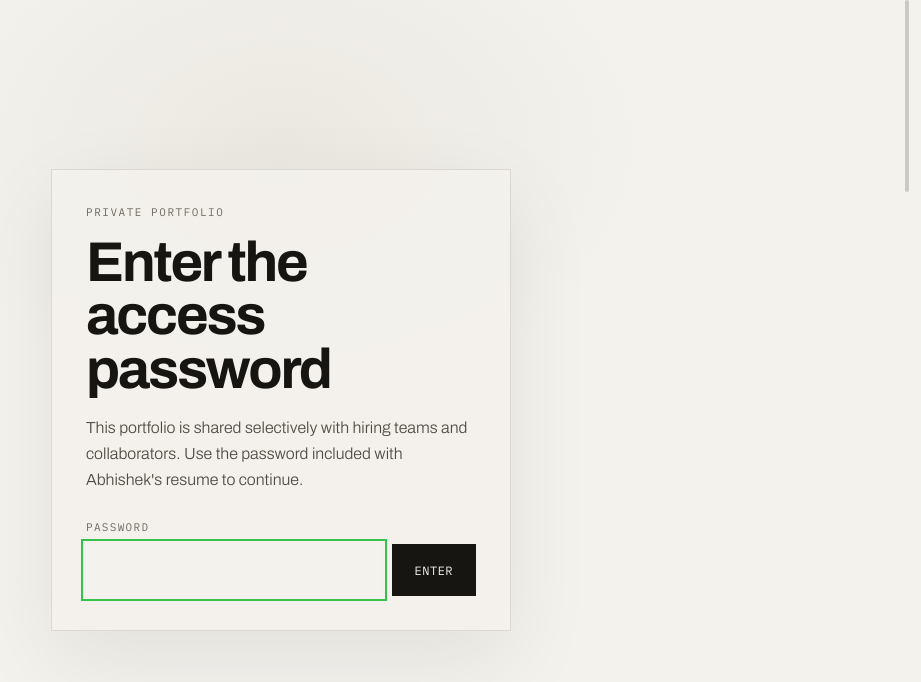
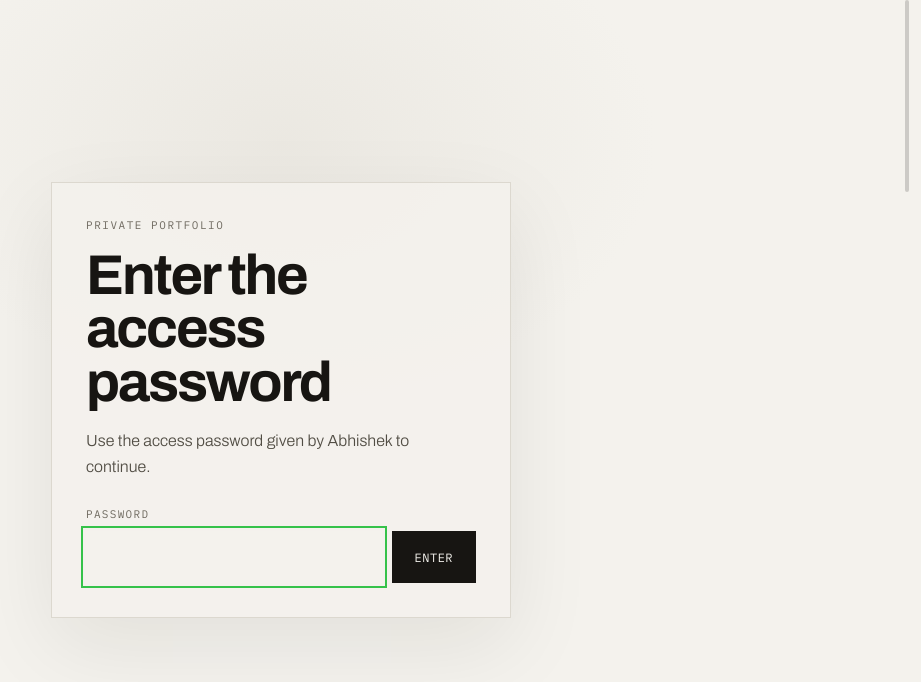
Before and after one commit to Satyamknown/portfolio, a React (Vite) app: page / in a window 1280 px wide. Shown: the top 682 px of the page, without its empty margins (359-1280 px from the left). Built offline with nearby package versions, Linux system fonts and the light colour scheme; no server answers; a web font is replaced by a local one.

Commit message:
Refine private access copy

```diff
--- a/src/pages/Access.jsx
+++ b/src/pages/Access.jsx
@@ -27,10 +27,7 @@ export default function Access({ onUnlock }) {
       <section className="access-card" aria-labelledby="access-title">
         <div className="access-kicker">Private portfolio</div>
         <h1 id="access-title">Enter the access password</h1>
-        <p>
-          This portfolio is shared selectively with hiring teams and collaborators. Use the
-          password included with Abhishek&apos;s resume to continue.
-        </p>
+        <p>Use the access password given by Abhishek to continue.</p>
 
         <form className="access-form" onSubmit={submit}>
           <label htmlFor="site-password">Password</label>
```
